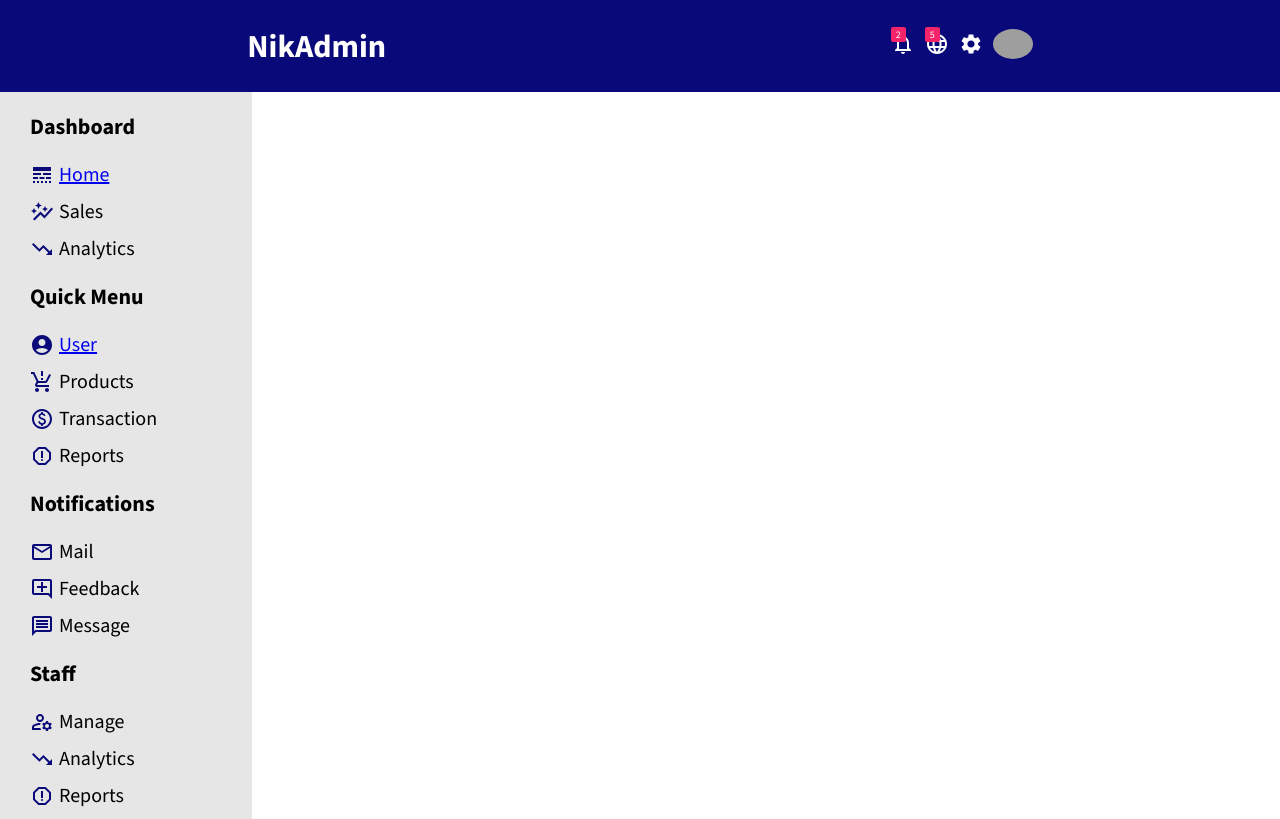
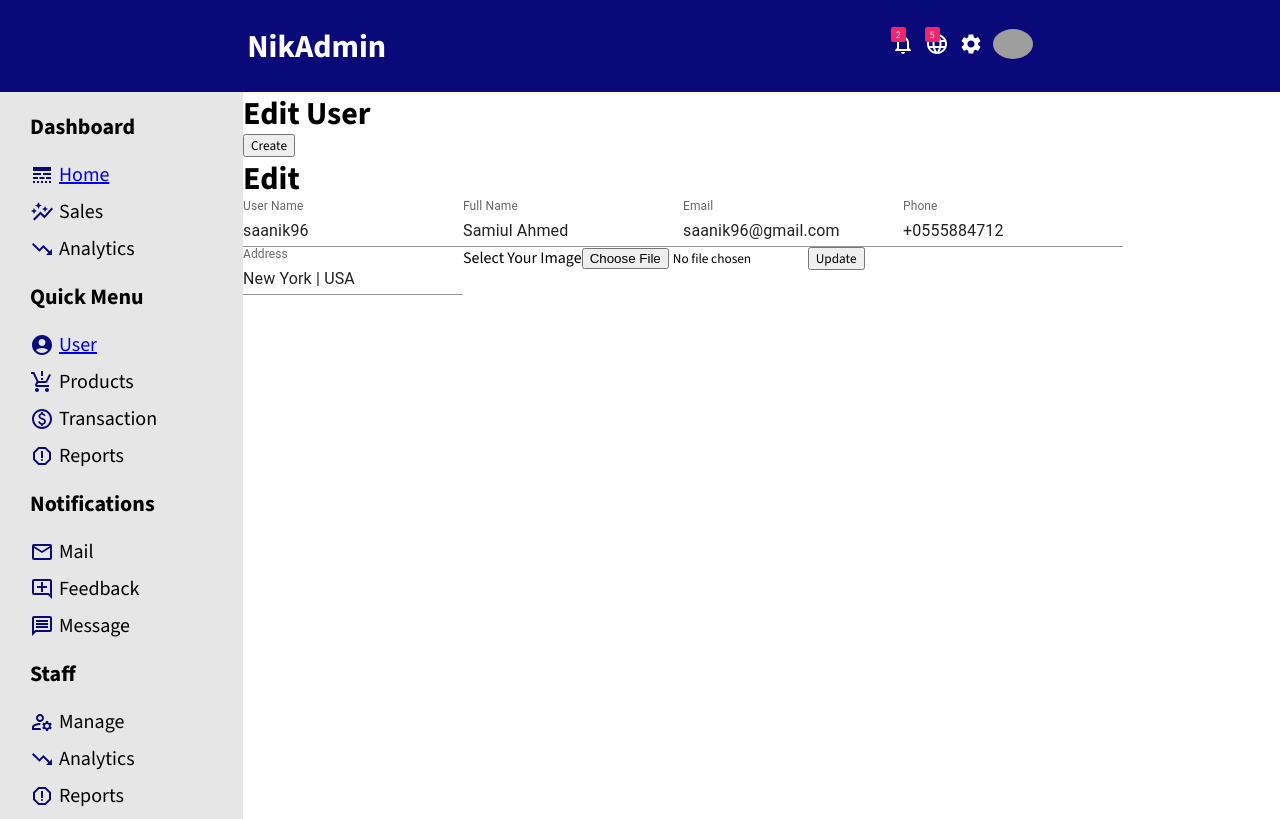
Before and after one commit to Samiul-Ahmed-96/admin-dashboard, a React (Create React App) app: page /user/1 in a window 1280 px wide. Built offline with nearby package versions, Linux system fonts and the light colour scheme; grey boxes are pictures that could not be loaded.

Commit message:
Make user edit

```diff
--- a/src/App.js
+++ b/src/App.js
@@ -5,6 +5,7 @@ import Navbar from './Components/Navbar/Navbar';
 import Sidebar from './Components/Sidebar/Sidebar';
 import Home from './Pages/Home/Home/Home';
 import User from "./Pages/User/User";
+import UserEdit from "./Pages/UserEdit/UserEdit";
 
 
 function App() {
@@ -18,6 +19,7 @@ function App() {
      <Route path="/" element={<Home />} />
      <Route path="/home" element={<Home />} />
      <Route path="/user" element={<User />} />
+     <Route path="/user/:userId" element={<UserEdit />} />
      </Routes>
    </div>
 </div>
--- a/src/Pages/User/User.js
+++ b/src/Pages/User/User.js
@@ -1,6 +1,7 @@
 import { DataGrid } from '@material-ui/data-grid';
 import { DeleteOutline } from '@mui/icons-material';
 import React from 'react';
+import { Link } from 'react-router-dom';
 import './User.scss';
 
 const User = () => {
@@ -43,7 +44,7 @@ const User = () => {
           renderCell : (params) =>{
             return(
               <div className='action-container'>
-                <button className='userEdit'>Edit</button>
+                <Link to={"/user/"+params.row.id}><button className='userEdit'>Edit</button></Link>
                 <DeleteOutline className='userDelete'/>
               </div>
 
--- /dev/null
+++ b/src/Pages/UserEdit/UserEdit.js
@@ -0,0 +1,27 @@
+import { TextField } from '@mui/material';
+import React from 'react';
+import './UserEdit.scss';
+
+const UserEdit = () => {
+    return (
+        <div className='user-container'>
+            <div className="usertitle">
+                <h1>Edit User</h1>
+                <button className='createNewUser'>Create</button>
+            </div>
+            <div className="userEdit">
+                <h1>Edit</h1>
+                <TextField id="standard-basic" defaultValue={"saanik96"} label="User Name" variant="standard" />
+                <TextField id="standard-basic" defaultValue={"Samiul Ahmed"} label="Full Name" variant="standard" />
+                <TextField id="standard-basic" defaultValue={"saanik96@gmail.com"} label="Email" variant="standard" />
+                <TextField id="standard-basic" defaultValue={"+0555884712"} label="Phone" variant="standard" />
+                <TextField id="standard-basic" defaultValue={"New York | USA"} label="Address" variant="standard" />
+                <label htmlFor="myImage">Select Your Image</label>
+                <input type="file" id="myImage"/>
+                <input type="submit" value="Update" />
+            </div>
+        </div>
+    );
+};
+
+export default UserEdit;
```
Also changed, not shown: src/Pages/UserEdit/UserEdit.scss (added).
